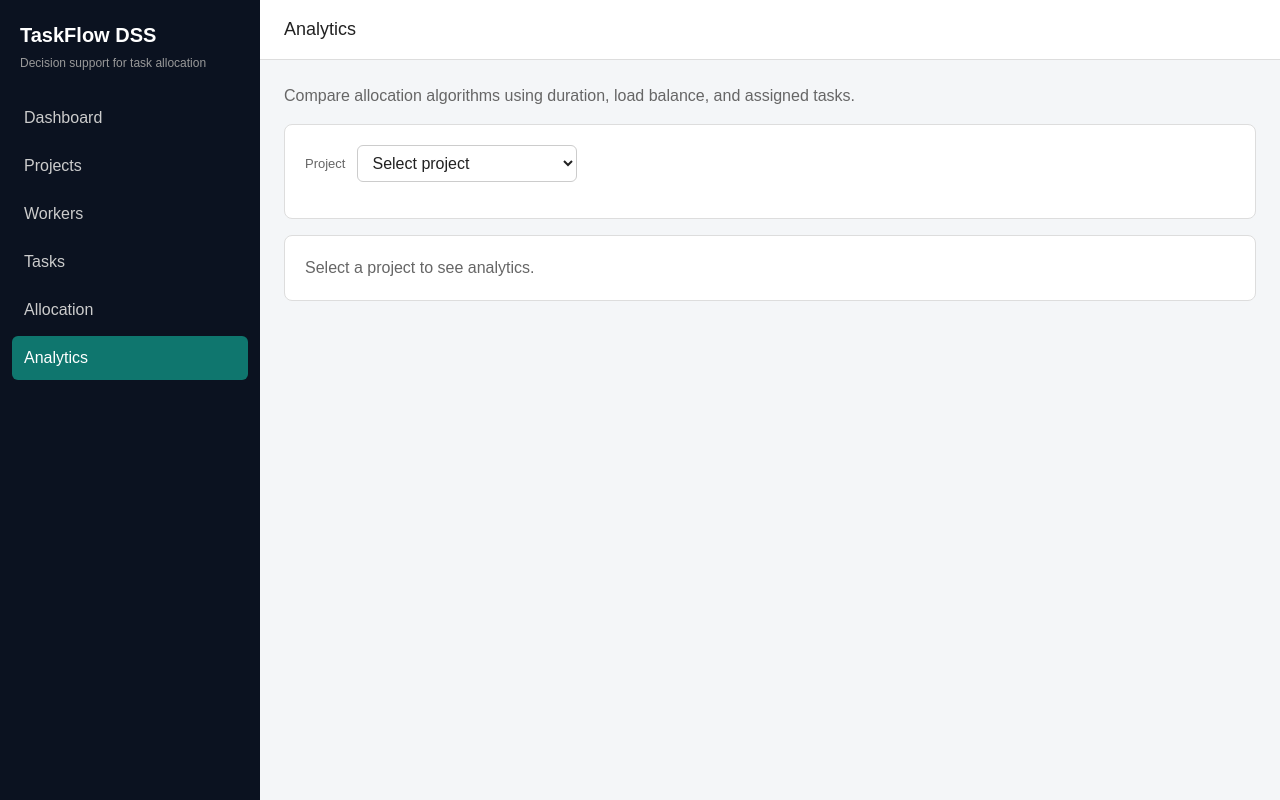
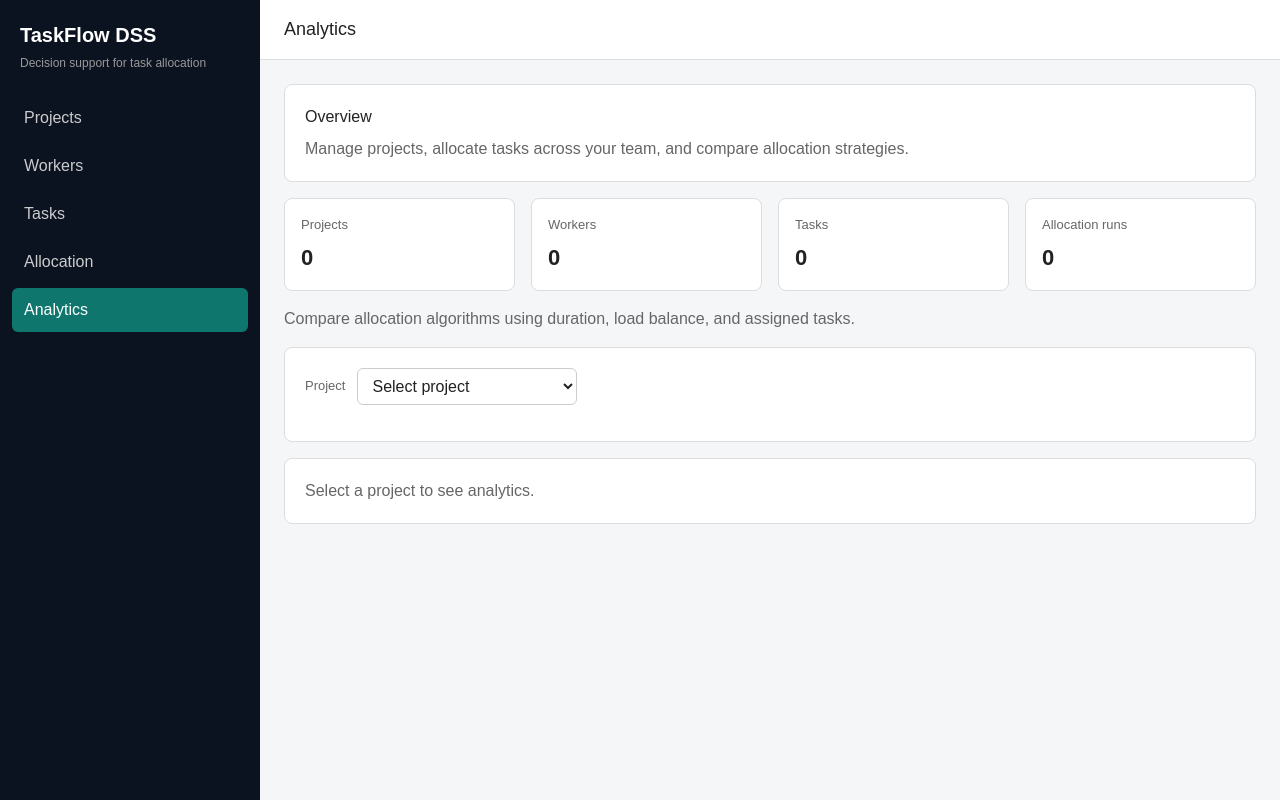
Before and after one commit to bingchiling34/taskflow-dss-project, a Django app: page /analytics/ in a window 1280 px wide. Run offline with Django 5.2, Linux system fonts and the light colour scheme; data that the repository does not hold is empty; parts of the project's set-up code (start-up, migrations or seed data) failed here and were passed over; some libraries are stand-ins or nearby versions.

Commit message:
Prepare app for Render deploy and remove dashboard

```diff
--- a/core/controllers/__init__.py
+++ b/core/controllers/__init__.py
@@ -5,7 +5,6 @@ from .allocation_controller import (
     allocation_run_detail,
 )
 from .analytics_controller import analytics_home
-from .home_controller import home
 from .project_controller import (
     project_create,
     project_delete,
--- a/core/controllers/analytics_controller.py
+++ b/core/controllers/analytics_controller.py
@@ -5,6 +5,8 @@ from core.services.analytics_service import AnalyticsService
 
 
 def analytics_home(request):
+    service = AnalyticsService()
+    overview = service.get_overview()
     projects = ProjectService().list_projects()
     project_id = request.GET.get("project", "")
     selected_project = None
@@ -13,14 +15,15 @@ def analytics_home(request):
     if project_id:
         selected_project = ProjectService().get_project(project_id)
         if selected_project is not None:
-            comparison = AnalyticsService().get_project_comparison(project_id)
+            comparison = service.get_project_comparison(project_id)
 
-    return render(
-        request,
-        "analytics/home.html",
-        {
-            "projects": projects,
-            "selected_project": selected_project,
-            "comparison": comparison,
-        },
-    )
+    context = {
+        "projects": projects,
+        "selected_project": selected_project,
+        "comparison": comparison,
+    }
+    context["project_count"] = overview["project_count"]
+    context["worker_count"] = overview["worker_count"]
+    context["task_count"] = overview["task_count"]
+    context["allocation_run_count"] = overview["allocation_run_count"]
+    return render(request, "analytics/home.html", context)
--- a/core/services/__init__.py
+++ b/core/services/__init__.py
@@ -1,6 +1,5 @@
 from .allocation_service import AllocationService
 from .analytics_service import AnalyticsService
-from .dashboard_service import DashboardService
 from .project_service import ProjectService
 from .task_service import TaskService
 from .worker_service import WorkerService
--- a/core/services/analytics_service.py
+++ b/core/services/analytics_service.py
@@ -1,11 +1,26 @@
-from core.repositories import AllocationRunRepository, ProjectRepository
+from core.repositories import (
+    AllocationRunRepository,
+    ProjectRepository,
+    TaskRepository,
+    WorkerRepository,
+)
 from core.services.algorithms import ALGORITHM_CHOICES
 
 
 class AnalyticsService:
     def __init__(self):
         self.projects = ProjectRepository()
+        self.workers = WorkerRepository()
+        self.tasks = TaskRepository()
         self.runs = AllocationRunRepository()
+
+    def get_overview(self):
+        data = {}
+        data["project_count"] = self.projects.count()
+        data["worker_count"] = self.workers.count()
+        data["task_count"] = self.tasks.count()
+        data["allocation_run_count"] = self.runs.count()
+        return data
 
     def get_project_comparison(self, project_id):
         project = self.projects.get_by_id(project_id)
--- a/core/urls.py
+++ b/core/urls.py
@@ -1,4 +1,5 @@
 from django.urls import path
+from django.views.generic import RedirectView
 
 from core.controllers import (
     allocation_home,
@@ -6,7 +7,6 @@ from core.controllers import (
     allocation_run_delete,
     allocation_run_detail,
     analytics_home,
-    home,
     project_create,
     project_delete,
     project_detail,
@@ -25,7 +25,10 @@ from core.controllers import (
 )
 
 urlpatterns = [
-    path("", home, name="home"),
+    path(
+        "",
+        RedirectView.as_view(pattern_name="project_list", permanent=False),
+    ),
     path("projects/", project_list, name="project_list"),
     path("projects/new/", project_create, name="project_create"),
     path("projects/<int:project_id>/", project_detail, name="project_detail"),
--- a/requirements.txt
+++ b/requirements.txt
@@ -3,3 +3,5 @@ djangorestframework>=3.15
 python-dotenv>=1.0
 dj-database-url>=2.0
 psycopg2-binary>=2.9
+gunicorn>=23.0
+whitenoise>=6.7
--- a/static/css/app.css
+++ b/static/css/app.css
@@ -109,6 +109,7 @@ a {
   display: grid;
   grid-template-columns: 1fr 1fr 1fr 1fr;
   gap: 16px;
+  margin-bottom: 16px;
 }
 
 .stat {
--- a/templates/analytics/home.html
+++ b/templates/analytics/home.html
@@ -4,6 +4,32 @@
 {% block page_title %}Analytics{% endblock %}
 
 {% block content %}
+  <div class="panel">
+    <h2>Overview</h2>
+    <p>
+      Manage projects, allocate tasks across your team, and compare allocation strategies.
+    </p>
+  </div>
+
+  <div class="grid">
+    <div class="stat">
+      <div class="label">Projects</div>
+      <div class="value">{{ project_count }}</div>
+    </div>
+    <div class="stat">
+      <div class="label">Workers</div>
+      <div class="value">{{ worker_count }}</div>
+    </div>
+    <div class="stat">
+      <div class="label">Tasks</div>
+      <div class="value">{{ task_count }}</div>
+    </div>
+    <div class="stat">
+      <div class="label">Allocation runs</div>
+      <div class="value">{{ allocation_run_count }}</div>
+    </div>
+  </div>
+
   <div class="toolbar">
     <p class="muted">Compare allocation algorithms using duration, load balance, and assigned tasks.</p>
   </div>
--- a/templates/base.html
+++ b/templates/base.html
@@ -18,7 +18,6 @@
         <div class="brand-tag">Decision support for task allocation</div>
       </div>
       <nav class="nav">
-        <a href="{% url 'home' %}" class="{% if request.resolver_match.url_name == 'home' %}is-active{% endif %}">Dashboard</a>
         <a href="{% url 'project_list' %}" class="{% if request.resolver_match.url_name == 'project_list' or request.resolver_match.url_name == 'project_create' or request.resolver_match.url_name == 'project_detail' or request.resolver_match.url_name == 'project_edit' %}is-active{% endif %}">Projects</a>
         <a href="{% url 'worker_list' %}" class="{% if request.resolver_match.url_name == 'worker_list' or request.resolver_match.url_name == 'worker_create' or request.resolver_match.url_name == 'worker_detail' or request.resolver_match.url_name == 'worker_edit' %}is-active{% endif %}">Workers</a>
         <a href="{% url 'task_list' %}" class="{% if request.resolver_match.url_name == 'task_list' or request.resolver_match.url_name == 'task_create' or request.resolver_match.url_name == 'task_detail' or request.resolver_match.url_name == 'task_edit' %}is-active{% endif %}">Tasks</a>
@@ -29,7 +28,7 @@
 
     <div class="main">
       <header class="topbar">
-        <h1>{% block page_title %}Dashboard{% endblock %}</h1>
+        <h1>{% block page_title %}TaskFlow DSS{% endblock %}</h1>
       </header>
       <main class="content">
         {% if messages %}
```
Also changed, not shown: config/settings.py (+22 -1 lines), core/controllers/home_controller.py (deleted, +0 -8 lines), core/services/dashboard_service.py (deleted, +0 -22 lines), templates/home.html (deleted, +0 -32 lines), 1 other file.
